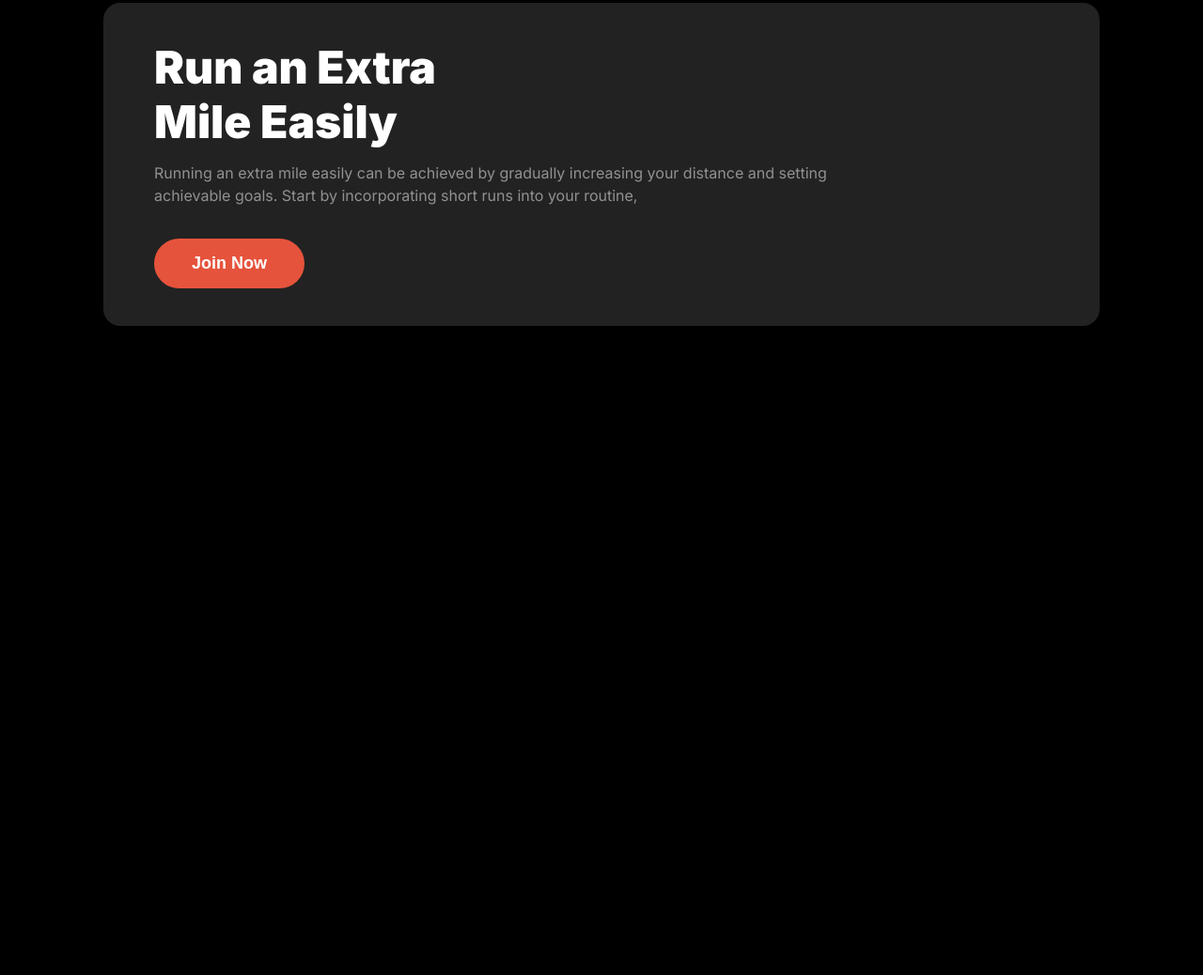
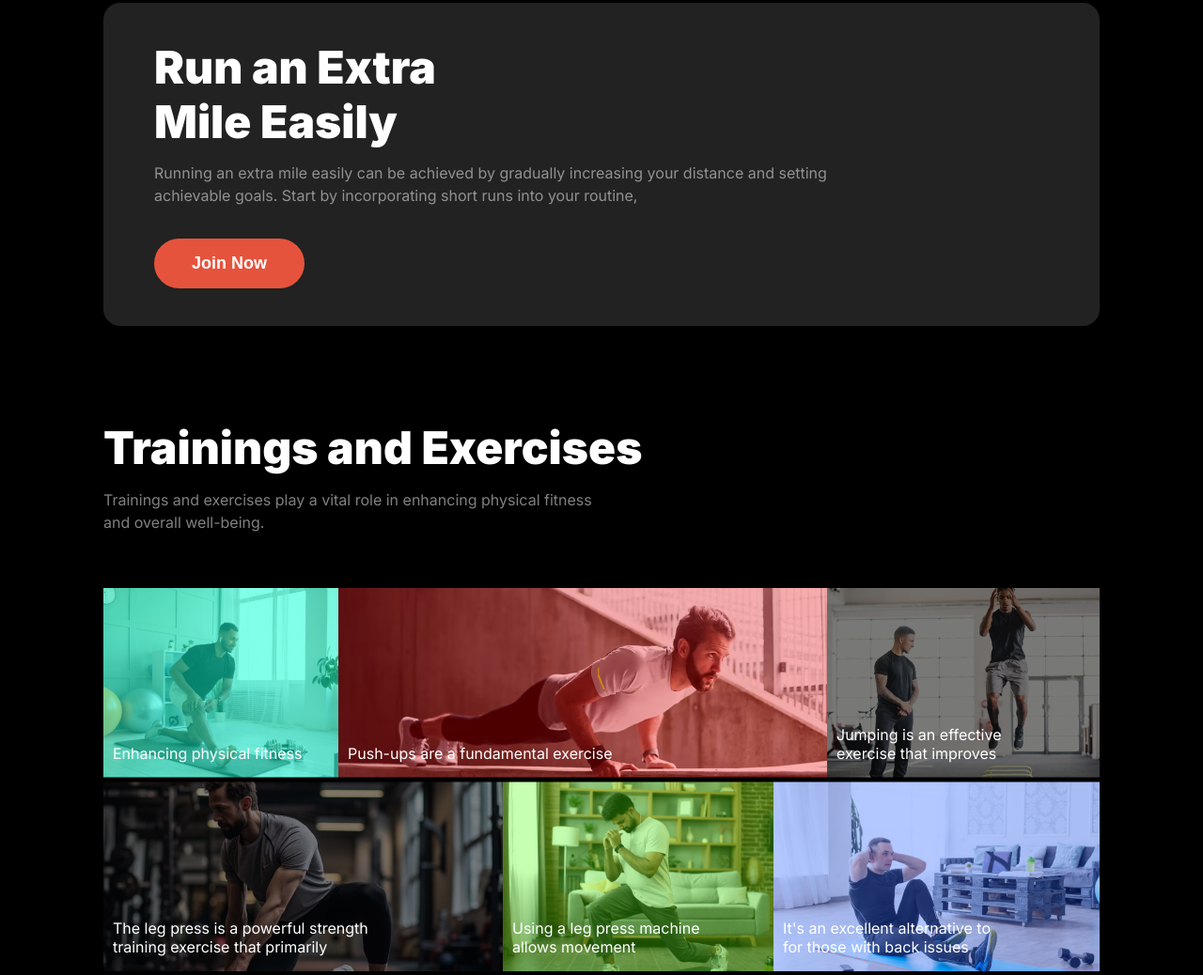
Before and after one commit to rifatrahman1/Exercise-Assignment-2, a plain HTML site: page index.html in a window 1280 px wide. Shown: the part 1453-2491 px from the top of the page at 94% size. Before the commit the page ends 1800 px from the top, so only its background shows below. Drawn offline with Linux system fonts and the light colour scheme.

Commit message:
added to training excercise section start

```diff
--- a/css/excercise.css
+++ b/css/excercise.css
@@ -266,6 +266,43 @@ nav ul li a {
     padding: 30px 32px;
 }
 
+/* training and excercise section start */
+
+.training-excercise{
+    margin-top: 100px;
+}
+.training-description h1{
+    font-size: 48px;
+    font-weight: 900;
+    color: rgb(255, 255, 255);
+}
+.training-description p{
+    margin-top: 14px;
+    line-height: 24px;
+    color: rgba(255, 255, 255, 0.5);
+}
+.training-row{
+    margin-top: 58px;
+
+}
+.row1{
+    display: grid;
+    grid-template-columns: 1fr 1fr 1fr;
+}
+.row2{
+    display: grid;
+    grid-template-columns: 1fr 1fr 1fr;
+}
+.row-card{
+    position: relative;
+}
+.row-card p{
+    position: absolute;
+    left: 10px;
+    bottom: 20px;
+    line-height: 20px;
+    color: rgb(255, 255, 255);
+}
 
 
 
--- a/index.html
+++ b/index.html
@@ -136,6 +136,45 @@
                 </div>
             </div>
         </section>
+
+        <!-- training and excercise section start -->
+
+        <section class="container training-excercise">
+            <div class="training-description">
+                <h1>Trainings and Exercises</h1>
+                <p>Trainings and exercises play a vital role in enhancing physical fitness <br>and overall well-being.</p>
+            </div>
+            <div class="training-row">
+                <div class="row1">
+                    <div class="row-card">
+                        <img src="./images/6.png" alt="">
+                        <p>Enhancing physical fitness</p>
+                    </div>
+                    <div class="row-card">
+                        <img src="./images/4.png" alt="">
+                        <p>Push-ups are a fundamental exercise</p>
+                    </div>
+                    <div class="row-card">
+                        <img src="./images/5.png" alt="">
+                        <p>Jumping is an effective<br>exercise that improves</p>
+                    </div>
+                </div>
+                <div class="row2">
+                    <div class="row-card">
+                        <img src="./images/3.png" alt="">
+                        <p>The leg press is a powerful strength <br> training exercise that primarily</p>
+                    </div>
+                    <div class="row-card">
+                        <img src="./images/2.png" alt="">
+                        <p>Using a leg press machine <br> allows movement</p>
+                    </div>
+                    <div class="row-card">
+                        <img src="./images/1.png" alt="">
+                        <p>It's an excellent alternative to<br> for those with back issues</p>
+                    </div>
+                </div>
+            </div>
+        </section>
     </main>
 
 </body>
```
Also changed, not shown: images/1.png (added), images/2.png (added), images/3.png (added), images/4.png (added), images/5.png (added), images/6.png (added).
